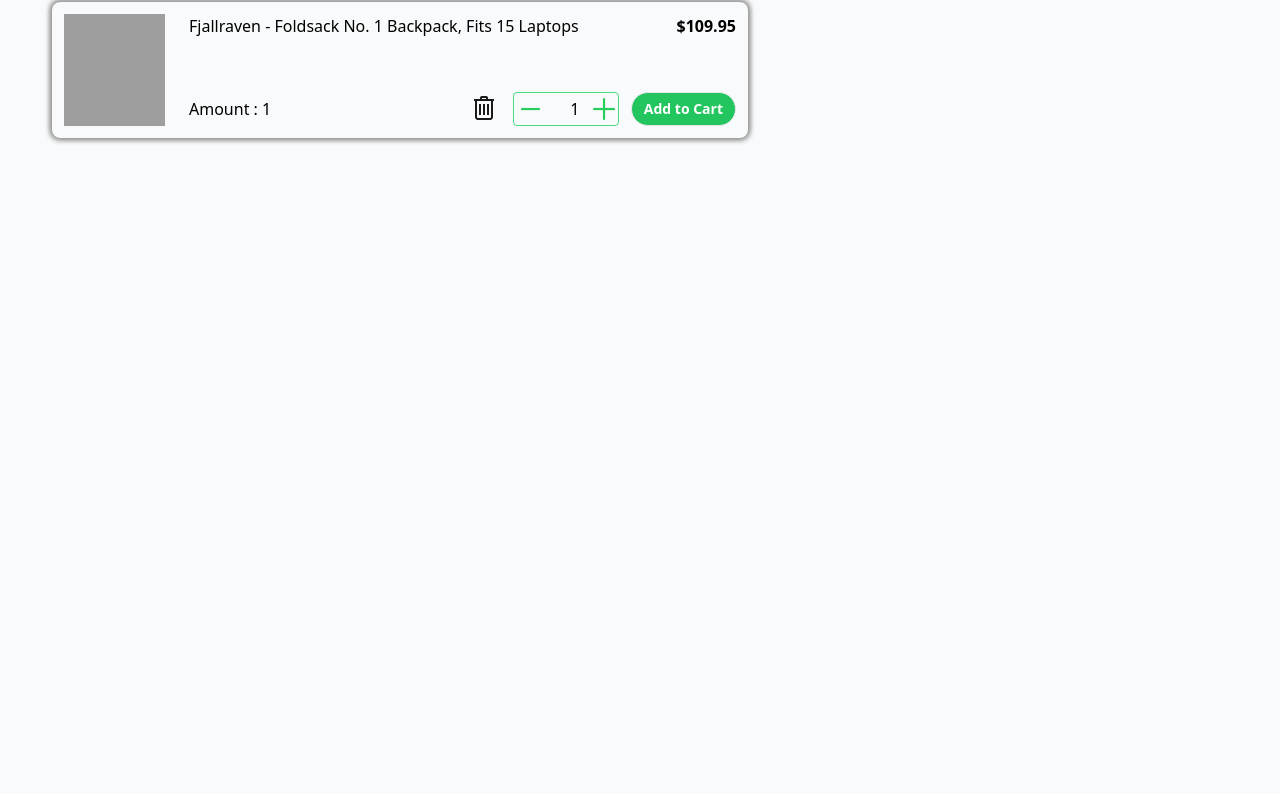
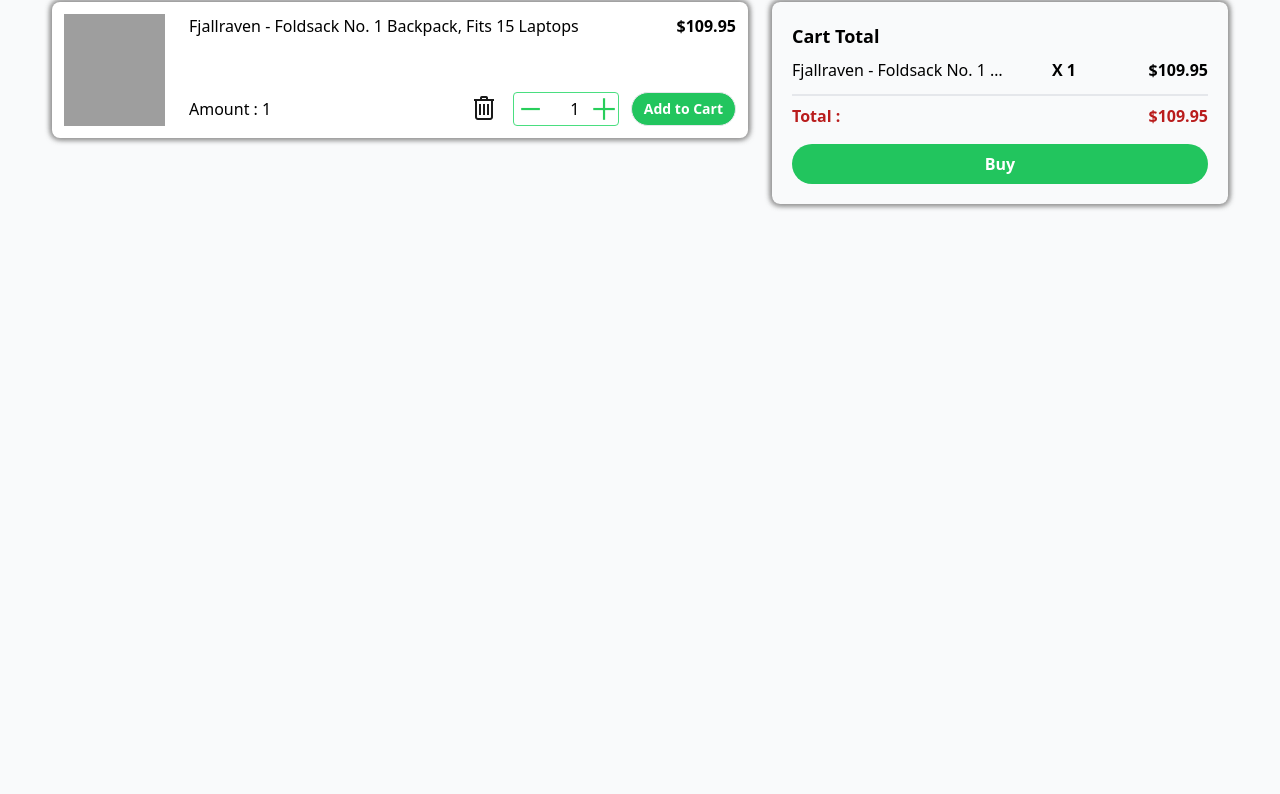
Before and after one commit to ilhamprnm/lashodia, a plain HTML site: page Cart.html in a window 1280 px wide. Shown: the part 210-1004 px from the top of the page. After the commit the page ends 800 px from the top, so only its background shows below. Drawn offline with nearby package versions, Linux system fonts and the light colour scheme; grey boxes are pictures that could not be loaded.

Commit message:
complete cart page

```diff
--- a/Cart.html
+++ b/Cart.html
@@ -30,7 +30,7 @@
     }
   </script>
 </head>
-<body class="font-montserrat">
+<body class="font-montserrat bg-gray-50">
 
   <div class="w-full h-full fixed bg-gray-500/60 z-10 hidden" id="overlay"></div>
 
@@ -220,7 +220,7 @@
   </header>
 
 
-  <section class="w-full h-[1000px] mt-[124px] bg-gray-50 px-4">
+  <section class="w-full my-[124px] bg-gray-50 px-4">
      <div class="h-full w-full  p-9 flex flex-col">
       <div class="text-3xl font-bold ">Cart</div>
       <div class="grid grid-cols-5 gap-x-6">
@@ -230,7 +230,28 @@
 
         </div>
         <div class="col-span-2">
+          <div class=" w-full  mt-4 rounded-lg shadow-all-side p-5" id="cart-summary-cont">
+            <div>
+              <span class="font-bold text-lg">Cart Total</span>
+            </div>
+            <div class="border-b-2 pb-2 my-2" id="cart-summary">
 
+
+            </div>
+
+            <div class="font-bold text-red-700 flex justify-between">
+              <div>
+                <span>Total :</span>
+              </div>
+              <div>
+                <span id="total-price"></span>
+              </div>
+            </div>
+            <div>
+              <button class="w-full bg-green-500 hover:bg-green-600 active:bg-green-700 rounded-full mt-4 py-2 font-bold text-white">Buy</button>
+            </div>
+
+          </div>
         </div>
       </div>
      </div>
--- a/Cart.js
+++ b/Cart.js
@@ -1,7 +1,11 @@
-import {cart, saveToStorage, loadAmount, loadFromStorage} from "./scripts/cart.js"
+import {cart, saveToStorage, loadAmount, loadFromStorage, totalPrice} from "./scripts/cart.js"
 
 
 // Header Icon
+
+// totalPrice += (cartItem.price * cartItem.amount);
+// document.getElementById('total-price').innerHTML = totalPrice;
+
 
 const cartElement = document.getElementById('cart');
 
@@ -85,9 +89,11 @@
 // Render cart item on cart preview and page
 let productsHTML = '' ;
 let cartPreview = '' ;
+let cartSummary = '' ;
+
 cart.forEach((cartItem) => {
   productsHTML += `
-  <div class="flex rounded-lg mt-4 shadow-all-side">
+  <div class="flex rounded-lg mt-4 shadow-all-side bg-white">
     <div class="p-3 w-[125px] flex justify-center">
       <img  class="h-28 " src="${cartItem.image}" alt="product-image">
     </div>
@@ -106,7 +112,7 @@
         </div>
         <div class="flex items-center rounded border border-green-400 ">
           <img class="h-4/5 m-1 hover:cursor-pointer" src="./icons/cart/minus.png" alt="minus-button" onclick="minusButton(${cartItem.productId})">
-          <input class="w-10 h-full bg-gray-50 focus:outline-none pl-1 pr-2 text-end js-amount-input" type="text" max="999" min="1" value="1" id="amount-input-${cartItem.productId}">
+          <input class="w-10 h-full focus:outline-none pl-1 pr-2 text-end js-amount-input" type="text" max="999" min="1" value="1" id="amount-input-${cartItem.productId}">
           <img  class="h-4/5 m-1 hover:cursor-pointer" src="./icons/cart/plus.png" alt="plus-button" onclick="plusButton(${cartItem.productId})">
         </div>
         <div>
@@ -138,9 +144,31 @@
   </div>
   `;
 
-  document.getElementById('cart-item-preview').innerHTML = cartPreview
+  document.getElementById('cart-item-preview').innerHTML = cartPreview;
 
-  // prevent word on input
+  cartSummary += `
+    <div class="flex justify-between">
+      <div class="flex">
+        <div class="w-[220px] h-7 mr-10 overflow-hidden text-ellipsis whitespace-nowrap">
+          <span>${cartItem.title}</span>
+        </div>
+        <div>
+          <span class="font-bold" id="summary-amount-${cartItem.productId}">X ${cartItem.amount}</span>
+        </div>
+      </div>
+
+      <div>
+        <span class="font-bold" id="price-item-${cartItem.productId}">$${cartItem.price * cartItem.amount}</span>
+      </div>
+    </div>
+  `;
+
+  document.getElementById('cart-summary').innerHTML = cartSummary ;
+
+  // CALCULATE TOTAL PRICE
+  document.getElementById('total-price').innerHTML = `$${totalPrice().toFixed(2)}`;
+
+  // PREVENT WORD ON INPUT
   document.querySelectorAll('.js-amount-input').forEach((input) => {
     input.addEventListener('input', function (e) {
       const value = e.target.value;
@@ -150,6 +178,20 @@
 
 
 });
+
+//scroll to fixed
+const summaryElement= document.getElementById('cart-summary-cont');
+
+window.addEventListener('scroll', () => {
+  if (window.scrollY > 90) {
+    summaryElement.style.position = 'fixed'
+    summaryElement.style.top = '120px';
+    summaryElement.style.width = '450px'
+  } else {
+    summaryElement.style.position ='static'
+  }
+})
+
 
 function plusButton(id) {
   const input = document.getElementById(`amount-input-${id}`);
@@ -181,13 +223,20 @@
 
       document.getElementById(`item-amount-${id}`).innerHTML = `Amount : ${cartItem.amount}` ;
 
-      document.getElementById(`AiC-${id}`).innerHTML = `Amount : ${cartItem.amount}`
+      document.getElementById(`AiC-${id}`).innerHTML = `Amount : ${cartItem.amount}`;
+
+      document.getElementById('total-price').innerHTML = `$${totalPrice().toFixed(2)}`;
+
+      document.getElementById(`summary-amount-${cartItem.productId}`).innerHTML = `X ${cartItem.amount}`;
+
+      document.getElementById(`price-item-${cartItem.productId}`).innerHTML = `$${(cartItem.price * cartItem.amount).toFixed(2)}`
     }
   })
 
 
   loadAmount()
   saveToStorage();
+
 
 }
 window.addToCart = addToCart;
--- a/Product.js
+++ b/Product.js
@@ -204,7 +204,7 @@
 
           loadAmount()
           saveToStorage();
-
+          renderCart();
         })
 
         }
--- a/scripts/cart.js
+++ b/scripts/cart.js
@@ -54,3 +54,12 @@
     document.getElementById('cart-item-preview').innerHTML = cartPreview
   })
 }
+
+export function totalPrice() {
+  let totalPrice = 0;
+  cart.forEach((cartItem) => {
+    const itemPrice = cartItem.price * cartItem.amount
+    totalPrice += itemPrice ;
+  });
+  return totalPrice
+}
```
